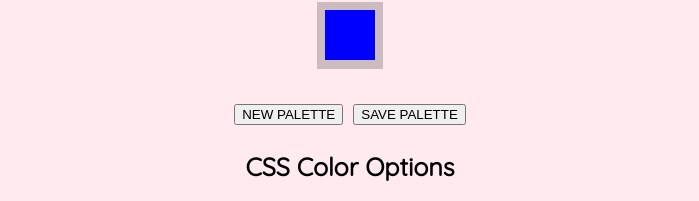
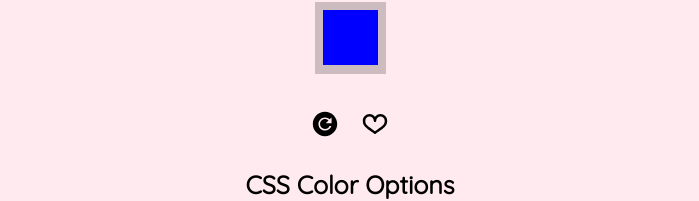
Before and after one commit to FrancescaBambozzi/Color-Palette, a React (Create React App) app: page / in a window 1280 px wide. Shown: the part 232-433 px from the top of the page, without its empty margins (290-989 px from the left). Built offline with nearby package versions, Linux system fonts and the light colour scheme.

Commit message:
replaced buttons with icons - hover effect

```diff
--- a/src/CssOptions/index.js
+++ b/src/CssOptions/index.js
@@ -1,25 +1,28 @@
 import React from "react";
 import CssOptionsList from "./CssOptionsList.js";
 import SelectedCssOption from "./SelectedCssOption.js";
+import PaletteColor from "../Palette/PaletteColor.js";
+import { IoMdRefreshCircle } from 'react-icons/io';
+import { TiHeartOutline } from 'react-icons/ti';
 
 const CssOptions = (props) => (
   <div>
     <div className="buttons-container">
-      <button className="button"
+      <IoMdRefreshCircle className="icon"
         onClick={function (e) {
           window.location.reload();
         }}
       >
         NEW PALETTE
-      </button>
-      <button
-        className="button save-palette"
+      </IoMdRefreshCircle>
+      <TiHeartOutline
+        className="icon save-palette"
         onClick={function (palette) {
           console.log(props.palette)
         }}
       >
         SAVE PALETTE
-      </button>
+      </TiHeartOutline>
     </div>
     <h2>CSS Color Options</h2>
     <div className="color-options-row">
--- a/src/styles.css
+++ b/src/styles.css
@@ -84,8 +84,8 @@ ul li {
 
 .palette-color-preview {
   display: inline-block;
-  height: 50px;
-  width: 50px;
+  height: 55px;
+  width: 55px;
 }
 
 .palette-color:hover .hide {
@@ -105,8 +105,28 @@ ul li {
 }
 
 /* CSS COLOR OPTIONS SECTION */
-.button {
-  margin: 5px;
+.icon {
+  height: 30px;
+  width: 30px;
+  margin: 5px 10px;
+  position: relative;
+  transition: 200ms;
+  border-radius: 50%;
+}
+
+.icon:hover {
+  background-color: #fff;
+  color: #000;
+  height: 35px;
+  width: 35px;
+  -webkit-transform: rotateZ(720deg);
+  -moz-transform: rotateZ(720deg);
+  transform: rotateZ(720deg);
+}
+
+.save-palette:hover {
+  background-color: red;
+  color: #fff;
 }
 
 .color-options-row {
```
